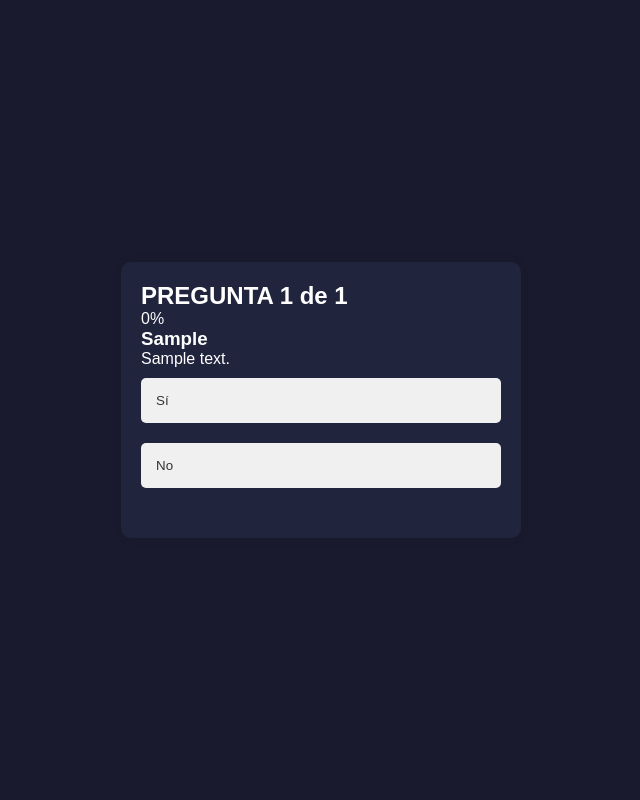
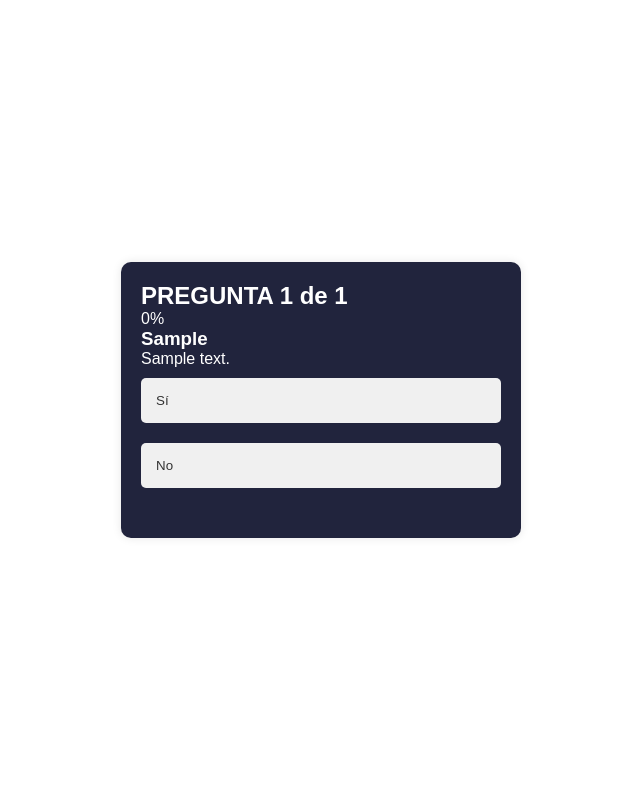
Before and after one commit to barrerot/farmacheck, a PHP site: page /pregunta.php in a window 1280 px wide. Shown: the whole page, without its empty margins (319-959 px from the left). Run offline with PHP 8.4, Linux system fonts and the light colour scheme; tables that the repository leaves empty hold one stand-in row (values such as "Sample post").

Commit message:
bg_color fixed

```diff
--- a/index.html
+++ b/index.html
@@ -6,7 +6,7 @@
     <title>FarmaCheck</title>
     <link rel="stylesheet" href="src/css/styles.css">
 </head>
-<body>
+<body style="background-color: #1a1a2e;">
     <div class="container">
         <div class="header">
             <img src="src/images/logo.png" alt="Cx Lab FarmaCheck">
--- a/src/css/styles.css
+++ b/src/css/styles.css
@@ -6,7 +6,7 @@
 
 body {
     font-family: Arial, sans-serif;
-    background-color: #1a1a2e;
+    background-color: #ffffff;
     color: #ffffff;
     display: flex;
     justify-content: center;
```
